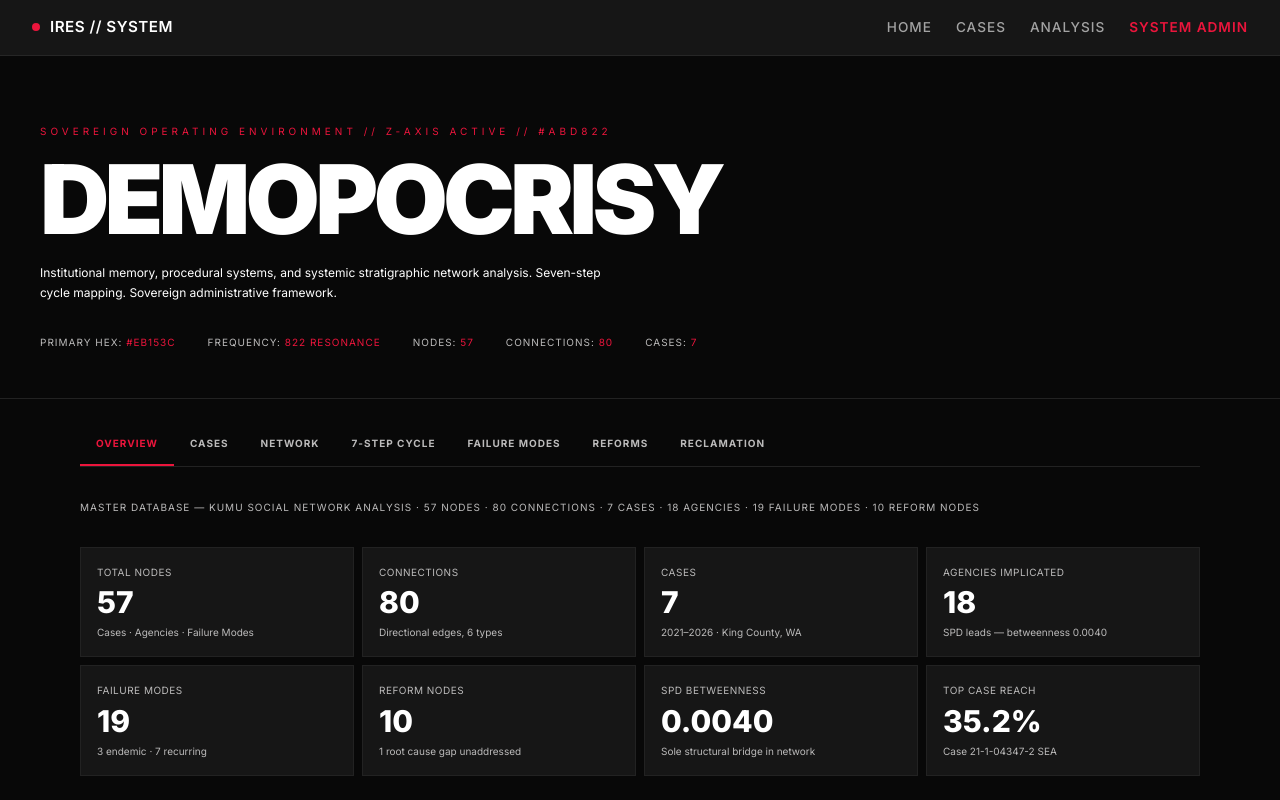
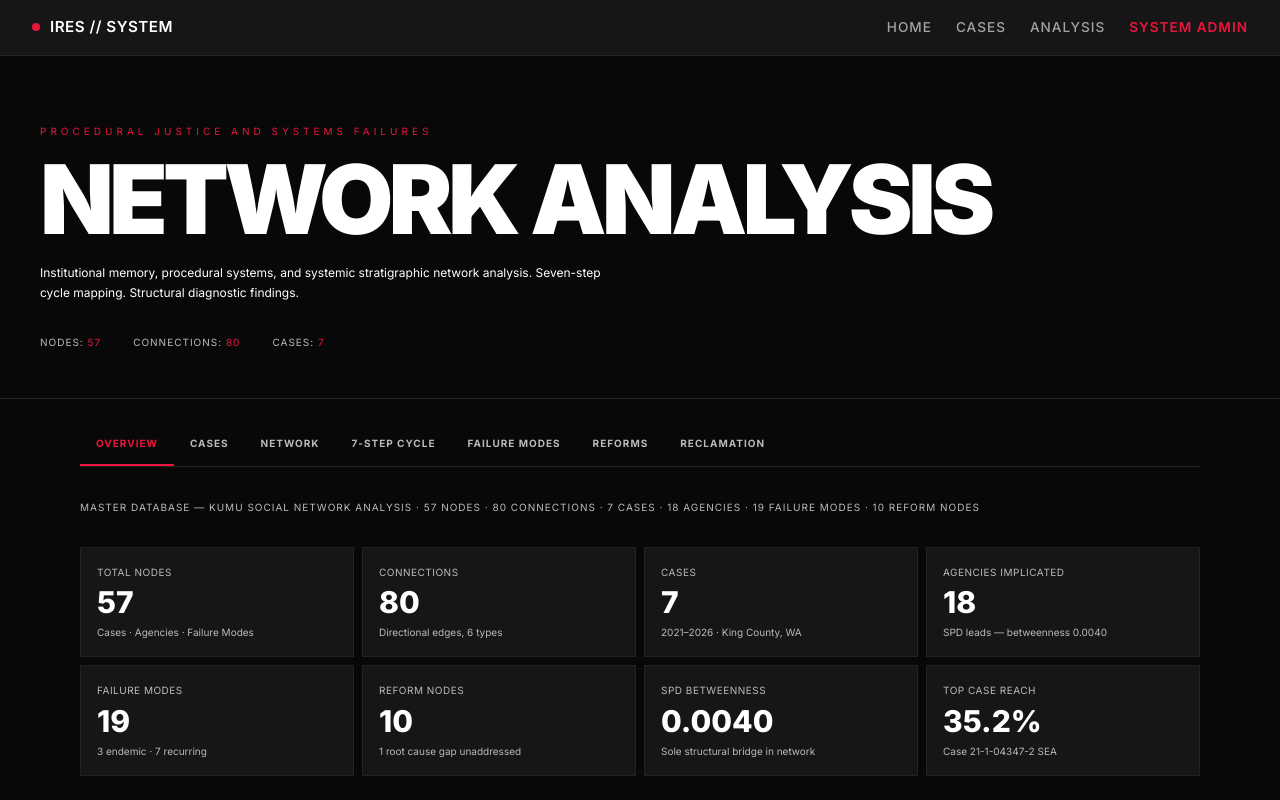
Before and after one commit to shanejlozenich/demopocrisysite, a Next.js app: page /network-analysis in a window 1280 px wide. Shown: the top 800 px of the page. Built offline with nearby package versions, Linux system fonts and the light colour scheme.

Commit message:
revise network analysis

```diff
--- a/app/layout.tsx
+++ b/app/layout.tsx
@@ -6,7 +6,7 @@ import "./globals.css";
 const inter = Inter({ subsets: ["latin"] });
 
 export const metadata: Metadata = {
-  title: "Demopocrisy",
+  title: "Network Analysis",
   description: "Institutional memory, procedural systems, and network analysis.",
 };
 
--- a/app/network-analysis/page.tsx
+++ b/app/network-analysis/page.tsx
@@ -158,20 +158,18 @@ export default function NetworkAnalysisPage() {
       {/* Hero Header Area */}
       <section className="px-10 pt-16 pb-12 border-b border-[#222222]">
         <p className="text-[10px] tracking-[4px] text-[#eb153c] uppercase mb-3">
-          Sovereign Operating Environment // Z-Axis Active // #ABD822
+          Procedural Justice and Systems Failures
         </p>
         <h1 className="text-5xl md:text-8xl font-black tracking-tighter uppercase mb-4 leading-none font-sans">
-          Demopocrisy
+          Network Analysis
         </h1>
         <p className="text-[#ffffff] text-[12px] max-w-xl leading-relaxed mb-8">
           Institutional memory, procedural systems, and systemic stratigraphic network analysis.
-          Seven-step cycle mapping. Sovereign administrative framework.
+          Seven-step cycle mapping. Structural diagnostic findings.
         </p>
 
         <div className="flex flex-wrap gap-8 text-[10px] tracking-widest text-[#bbbaba]">
-          <span>PRIMARY HEX: <span className="text-[#eb153c]">#EB153C</span></span>
-          <span>FREQUENCY: <span className="text-[#eb153c]">822 RESONANCE</span></span>
-          <span>NODES: <span className="text-[#eb153c]">57</span></span>
+         <span>NODES: <span className="text-[#eb153c]">57</span></span>
           <span>CONNECTIONS: <span className="text-[#eb153c]">80</span></span>
           <span>CASES: <span className="text-[#eb153c]">7</span></span>
         </div>
```
